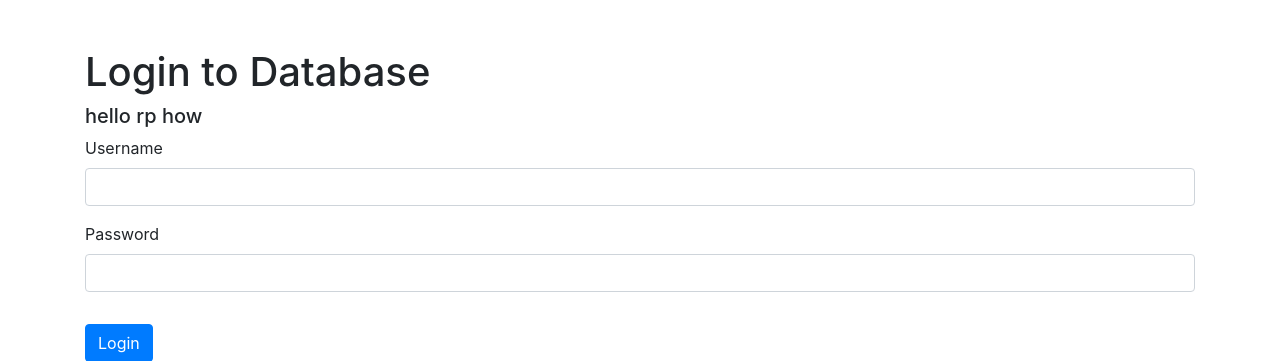
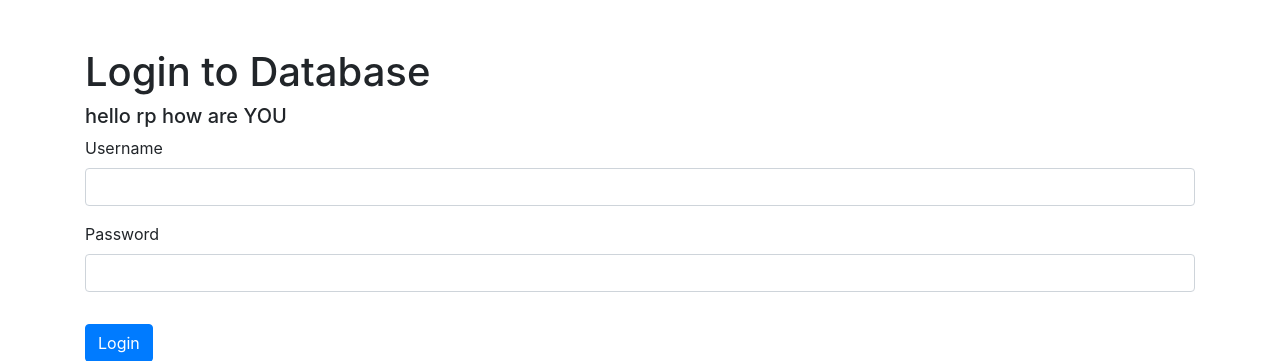
Before and after one commit to Revatipati/chrp_unisys_flaskmysql, a Flask app: template templates/success.html in a window 1280 px wide. Shown: the top 361 px of the page. Run offline with Flask 3, Linux system fonts and the light colour scheme; the template is opened without the code that fills it, so the values that code supplies are empty; some libraries are stand-ins or nearby versions.

Commit message:
new chnage for pipeline

```diff
--- a/templates/success.html
+++ b/templates/success.html
@@ -8,7 +8,7 @@
 </head>
 <body>
     <div class="container">
-        <h1 class="mt-5">Login to Database</h1><h5>hello rp how</h5>
+        <h1 class="mt-5">Login to Database</h1><h5>hello rp how are YOU</h5>
         <form method="post" action="{{ url_for('login') }}">
             <div class="form-group">
                 <label for="username">Username</label>
```
Also changed, not shown: 1 other file.
